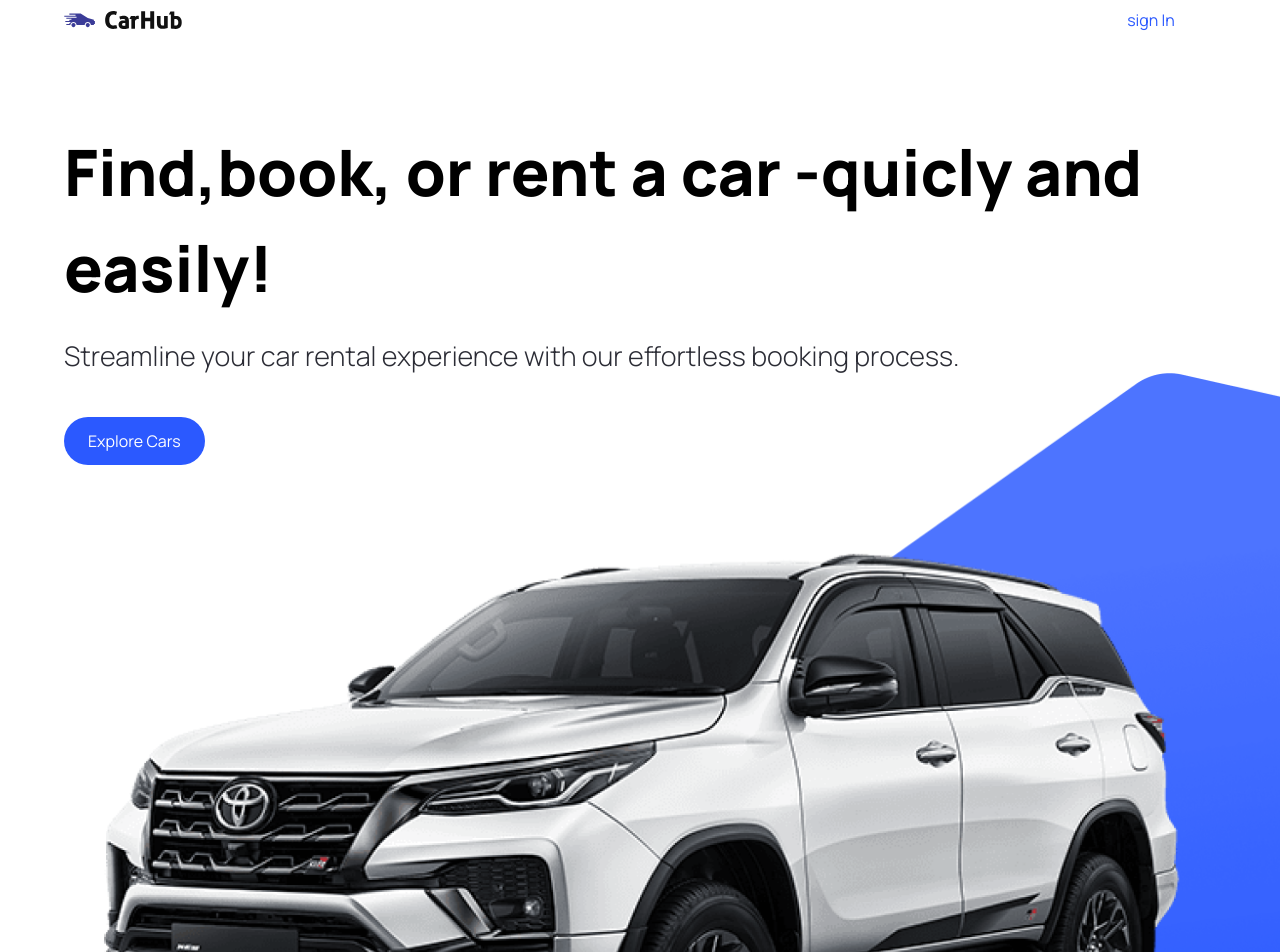
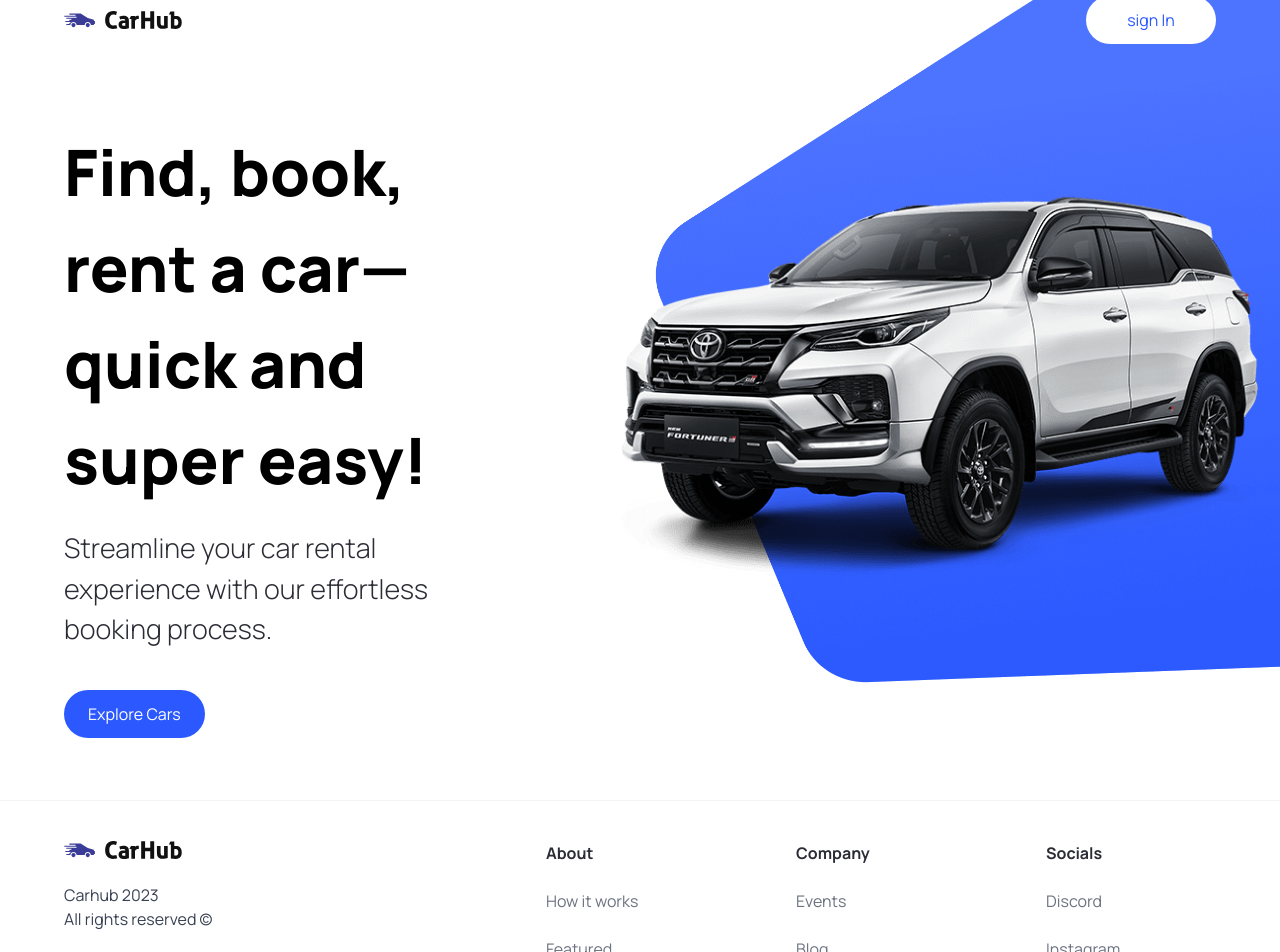
Before and after one commit to Valentin-Shyaka/car_showcase, a Next.js app: page / in a window 1280 px wide. Shown: the part 20-972 px from the top of the page. Built offline with nearby package versions, Linux system fonts and the light colour scheme.

Commit message:
made changes to the hero component

```diff
--- a/components/Hero.tsx
+++ b/components/Hero.tsx
@@ -1,38 +1,45 @@
+"use client";
 
-import Image from 'next/image'
-import CustomButton from './CustomButton'
+import Image from "next/image";
+
+import  CustomButton  from "./CustomButton";
 
 const Hero = () => {
-  const handleScroll = ()=>{
+  const handleScroll = () => {
+    const nextSection = document.getElementById("discover");
 
-  }
+    if (nextSection) {
+      nextSection.scrollIntoView({ behavior: "smooth" });
+    }
+  };
+
   return (
-    <div className='hero'>
-        <div className='flex-1 pt-36 padding-x'>
-            <h1 className='hero__title'>
-                Find,book, or rent a car -quicly and easily!
-            </h1>
-            <p className='hero__subtitle'>
-                Streamline your car rental experience with
-                our effortless booking process.
-            </p>
-            <CustomButton
-              title="Explore Cars"
-              handleClick={handleScroll()}
-              containerStyles='bg-primary-blue text-white rounded-full mt-10'
+    <div className="hero">
+      <div className="flex-1 pt-36 padding-x">
+        <h1 className="hero__title">
+          Find, book, rent a car—quick and super easy!
+        </h1>
 
-            />
-            <div className='hero__image-container'>
-                <div className='hero__image'>
-                  <Image src={"/hero.png"} alt='hero' fill className='object-contain'/>
-                  <div className='hero__image-overlay'>
+        <p className="hero__subtitle">
+          Streamline your car rental experience with our effortless booking
+          process.
+        </p>
 
-                  </div>
-                </div>
-            </div>
+        <CustomButton
+          title="Explore Cars"
+          containerStyles="bg-primary-blue text-white rounded-full mt-10"
+          handleClick={handleScroll}
+        />
+      </div>
+      <div className="hero__image-container">
+        <div className="hero__image">
+          <Image src="/hero.png" alt="hero" fill className="object-contain" />
         </div>
+
+        <div className="hero__image-overlay" />
+      </div>
     </div>
-  )
-}
+  );
+};
 
-export default Hero
+export default Hero;
```
